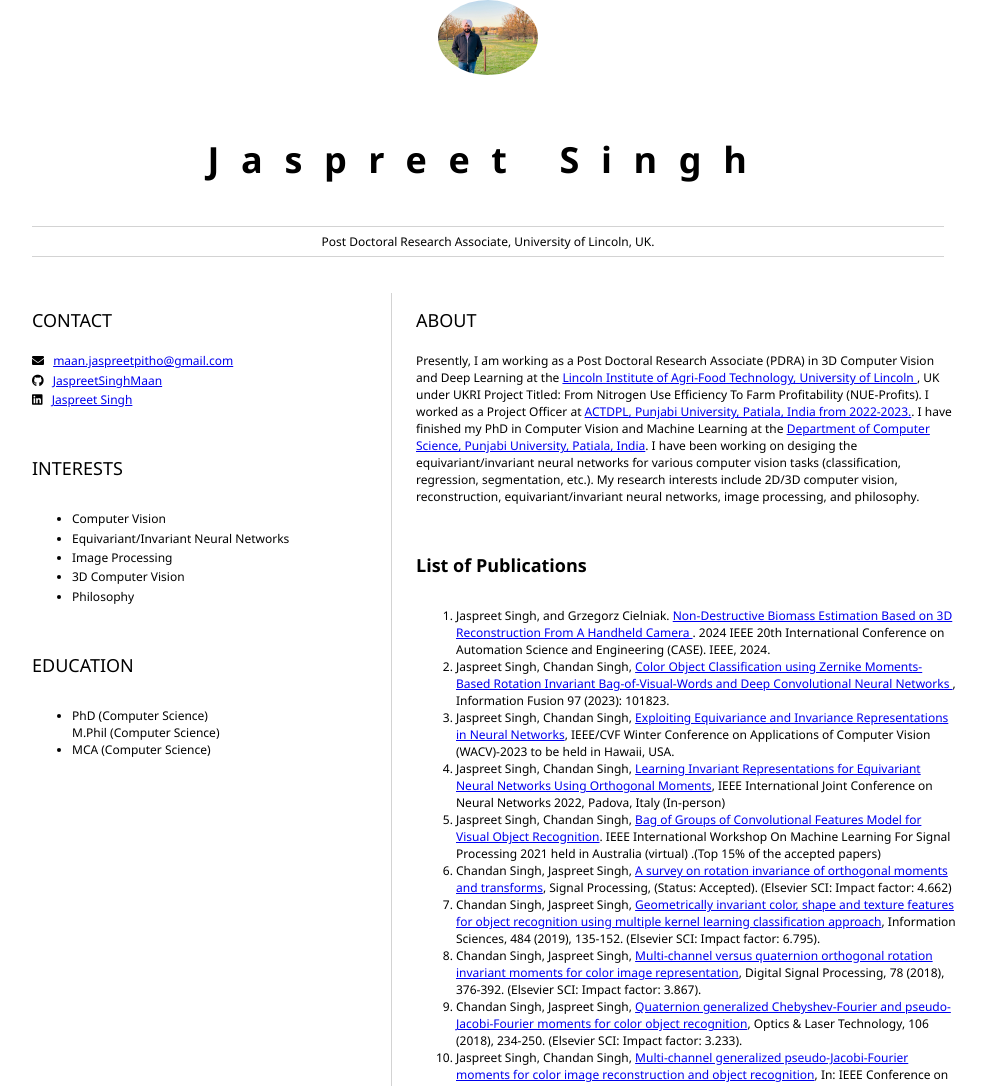
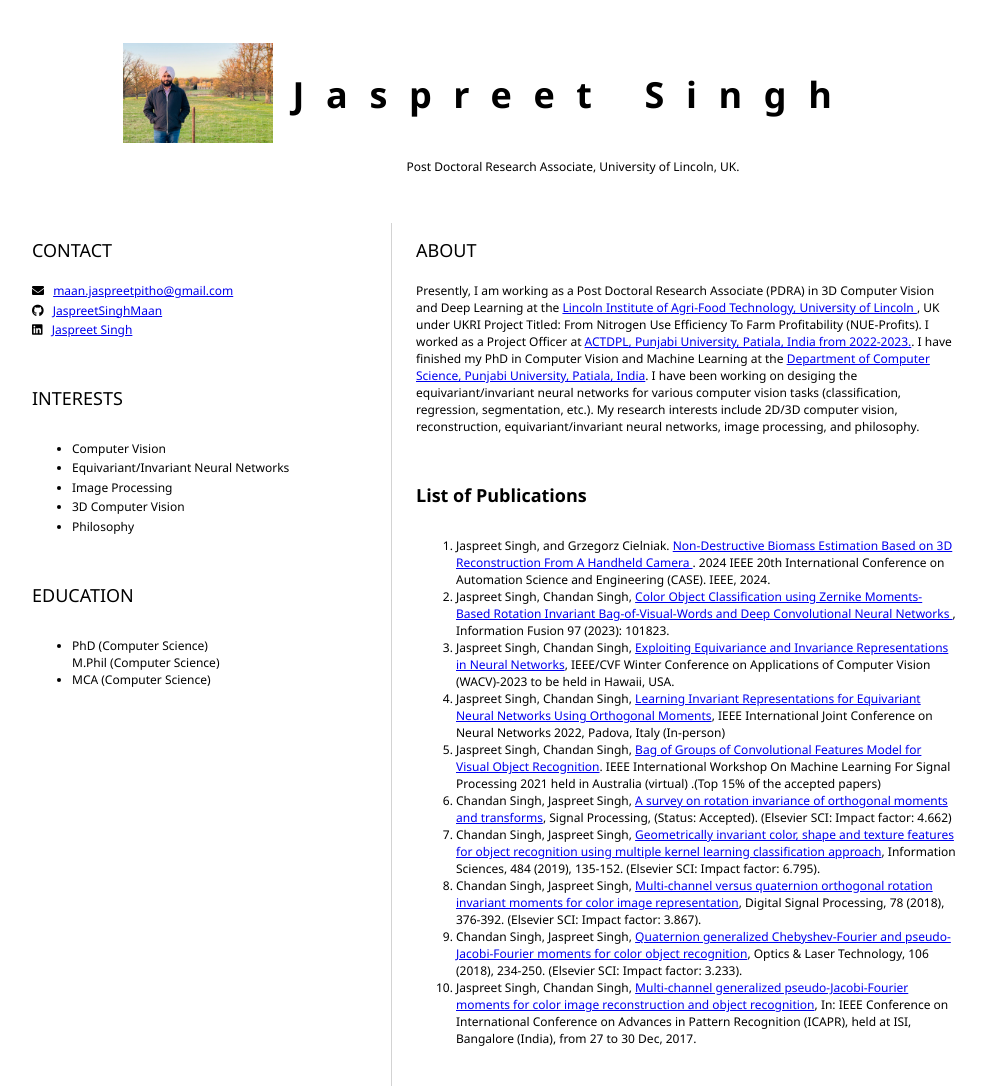
Before and after one commit to JaspreetSinghMaan/resume, a plain HTML site: page index.html in a window 1280 px wide. Shown: the top 1086 px of the page, without its empty margins (152-1138 px from the left). Drawn offline with Linux system fonts and the light colour scheme.

Commit message:
index.html

```diff
--- a/index.html
+++ b/index.html
@@ -6,14 +6,15 @@
 	</head>
 
 	<body>
-		<header id="header">
-			<!-- resume header with your name and title -->
-			<img src="Title_Pic.jpg" alt="Jaspreet Singh" style="width:100px; height:auto; border-radius:50%; display:block; margin:auto;">
-			<h1><b>Jaspreet Singh</b></h1>
-			<hr>
-			Post Doctoral Research Associate, University of Lincoln, UK.
-			<hr>
-		</header>
+		    <header id="header" style="display: flex; align-items: center; justify-content: center; padding: 10px;">
+        			<!-- Resume header with image and name side by side -->
+        			<img src="Title_Pic.jpg" alt="Jaspreet Singh" style="width:150px; height:100px; object-fit: cover; margin-right: 20px;">
+        			<div>
+            			<h1><b>Jaspreet Singh</b></h1>
+            			<p>Post Doctoral Research Associate, University of Lincoln, UK.</p>
+        			</div>
+    		</header>
+
 		<main>
 			<article id="mainLeft">
 				<section>
```
